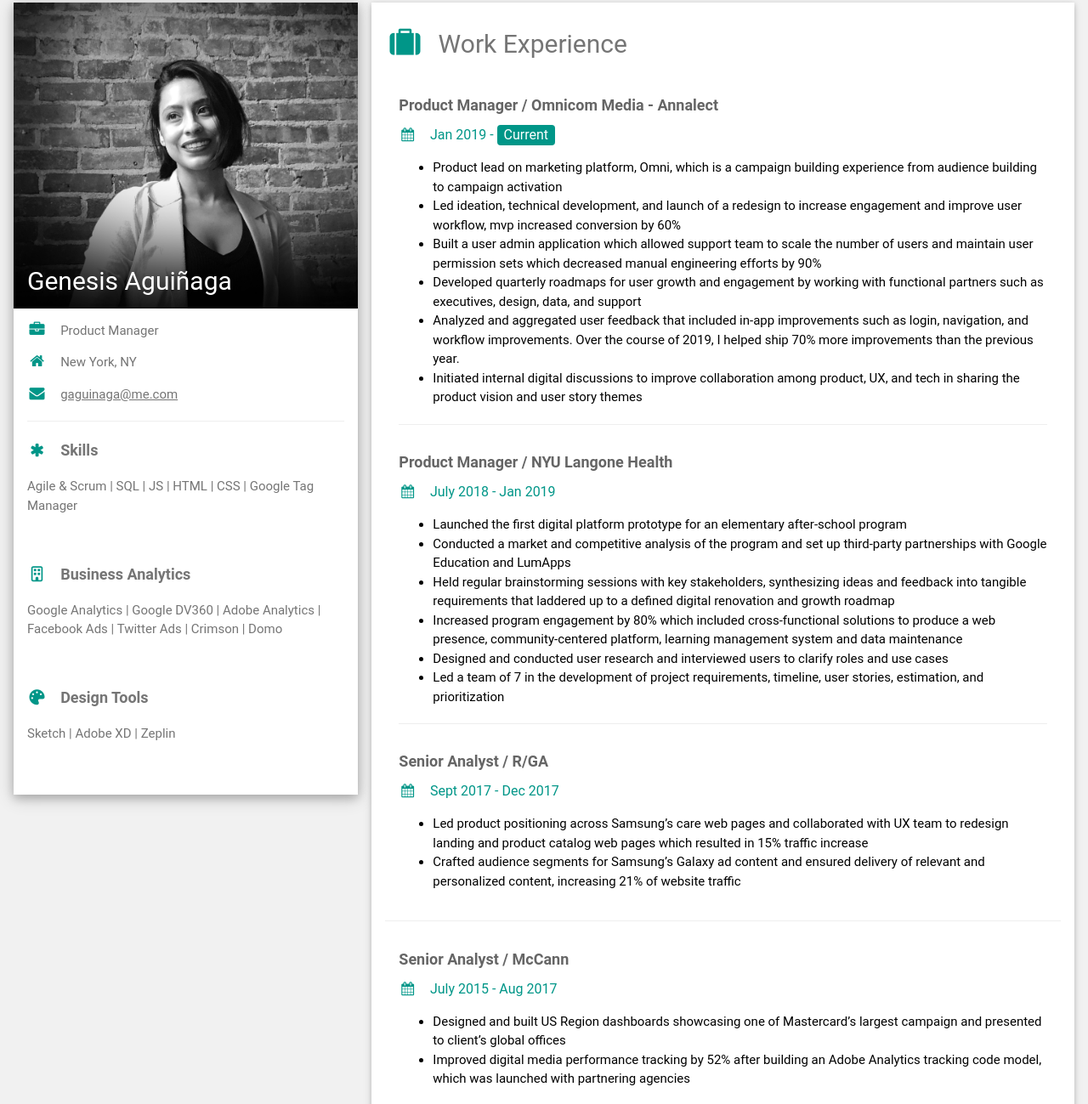
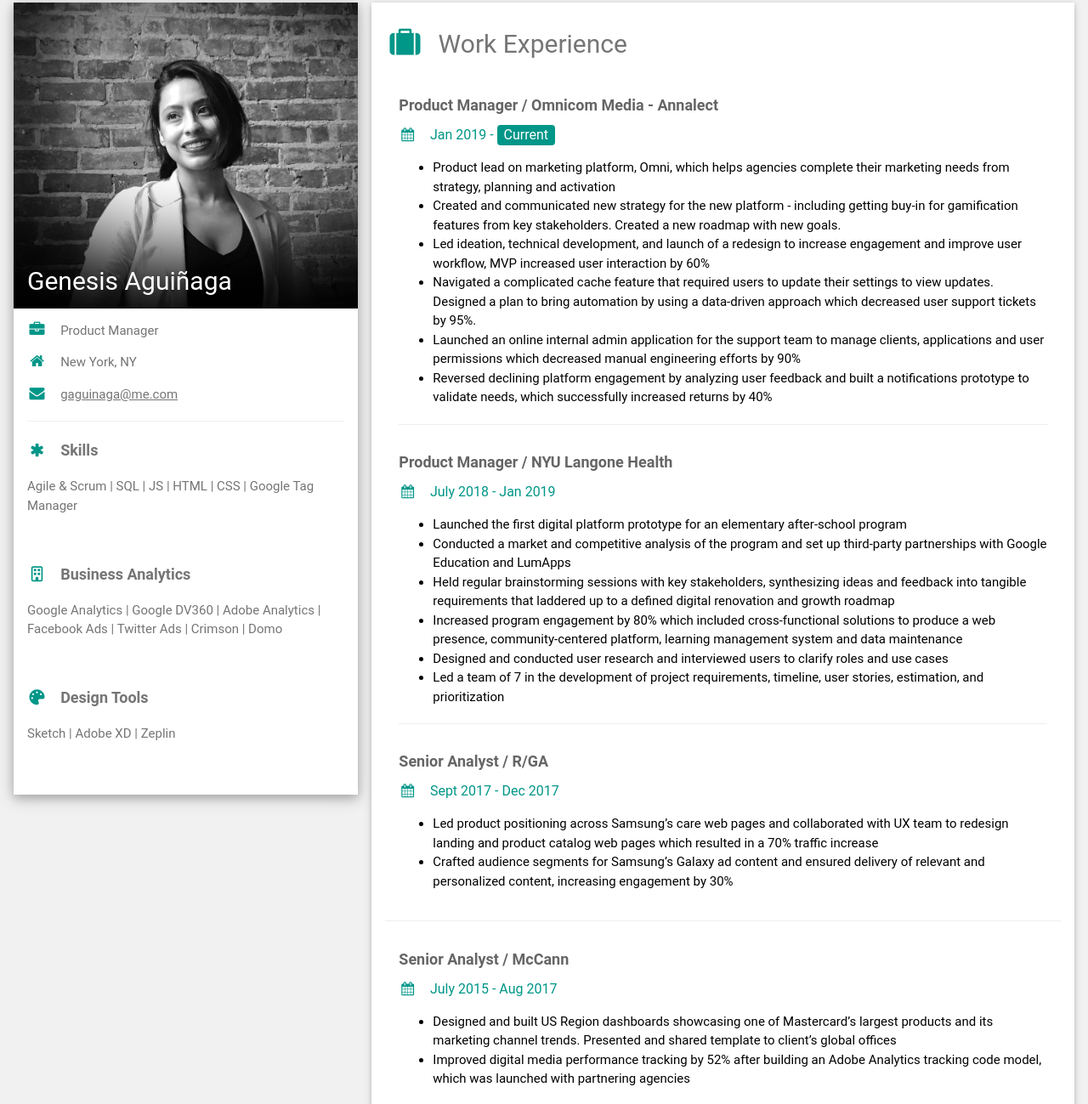
Before and after one commit to gaguinaga/gaguinaga.github.io, a plain HTML site: page index.html in a window 1280 px wide. Shown: the part 13-1312 px from the top of the page at 85% size. Drawn offline with nearby package versions, Linux system fonts and the light colour scheme.

Commit message:
update resume
updated annalect, rga and mccann content

```diff
--- a/index.html
+++ b/index.html
@@ -94,17 +94,14 @@ html,body,h1,h2,h3,h4,h5,h6 {font-family: "Roboto", sans-serif;}
           <h5 class="w3-opacity"><b>Product Manager / Omnicom Media - Annalect</b></h5>
           <h6 class="w3-text-teal"><i class="fa fa-calendar fa-fw w3-margin-right"></i>Jan 2019 - <span class="w3-tag w3-teal w3-round">Current</span></h6>
           <p><ul>
-            <li>Product lead on marketing platform, Omni, which is a campaign building experience from audience
-                building to campaign activation
+            <li>Product lead on marketing platform, Omni, which helps agencies complete their marketing needs from strategy, planning and activation
                 </li>
-            <li>Led ideation, technical development, and launch of a redesign to increase engagement and improve user workflow, mvp increased conversion by 60%</li>
-            <li>Built a user admin application which allowed support team to scale the number of users and maintain user permission sets which decreased manual engineering efforts by 90%
-            </li>
-            <li>Developed quarterly roadmaps for user growth and engagement by working with functional partners such as executives, design, data, and support</li>
-            <li>Analyzed and aggregated user feedback that included in-app improvements such as login, navigation, and workflow improvements. Over the course of 2019, I helped ship 70% more improvements than the previous year.
-            </li>
-            <li>Initiated internal digital discussions to improve collaboration among product, UX, and tech in sharing the product vision and user story themes
-            </li>
+          <li>Created and communicated new strategy for the new platform - including getting buy-in for gamification features from key stakeholders. Created a new roadmap with new goals.  </li>
+          <li>Led ideation, technical development, and launch of a redesign to increase engagement and improve user workflow, MVP increased user interaction  by 60%</li>
+          <li>Navigated a complicated cache feature that required users to update their settings to view updates. Designed a plan to bring automation by using a data-driven approach which decreased user support tickets by 95%.</li>
+          <li>Launched an online internal admin application for the support team to manage clients, applications and user permissions which decreased manual engineering efforts by 90%</li>
+          <li>Reversed declining platform engagement by analyzing user feedback and built a notifications prototype to validate needs, which successfully increased returns by 40%</li>
+
         </ul></p>
           <hr>
         </div>
@@ -132,10 +129,9 @@ html,body,h1,h2,h3,h4,h5,h6 {font-family: "Roboto", sans-serif;}
             <h5 class="w3-opacity"><b>Senior Analyst / R/GA</b></h5>
             <h6 class="w3-text-teal"><i class="fa fa-calendar fa-fw w3-margin-right"></i>Sept 2017 - Dec 2017</h6>
             <p><ul>
-                <li>Led product positioning across Samsung’s care web pages and collaborated with UX team to redesign landing and product catalog web pages which resulted in 15% traffic increase
-                </li>
-                <li>Crafted audience segments for Samsung’s Galaxy ad content and ensured delivery of relevant and personalized content, increasing 21% of website traffic
-                </li>
+          <li>Led product positioning across Samsung’s care web pages and collaborated with UX team to redesign landing and product catalog web pages which resulted in a 70% traffic increase</li>
+          <li>Crafted audience segments for Samsung’s Galaxy ad content and ensured delivery of relevant and personalized content, increasing engagement by 30%</li>
+
               </ul> </p>
           </div>
           <hr>
@@ -143,8 +139,7 @@ html,body,h1,h2,h3,h4,h5,h6 {font-family: "Roboto", sans-serif;}
             <h5 class="w3-opacity"><b>Senior Analyst / McCann</b></h5>
             <h6 class="w3-text-teal"><i class="fa fa-calendar fa-fw w3-margin-right"></i>July 2015 - Aug 2017</h6>
             <p><ul>
-                <li>Designed and built US Region dashboards showcasing one of Mastercard’s largest campaign and
-                    presented to client’s global offices
+                <li>Designed and built US Region dashboards showcasing one of Mastercard’s largest products and its marketing channel trends. Presented and shared template to client’s global offices
                 </li>
                 <li>Improved digital media performance tracking by 52% after building an Adobe Analytics tracking code model, which was launched with partnering agencies
                 </li>
```
